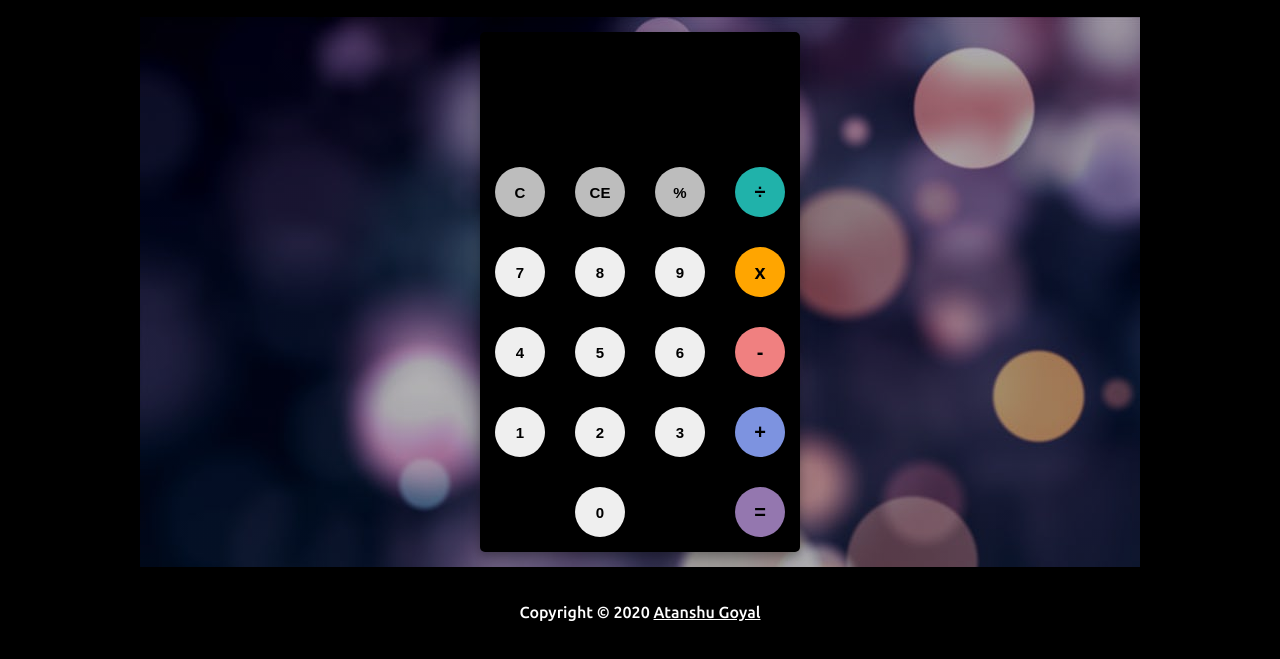
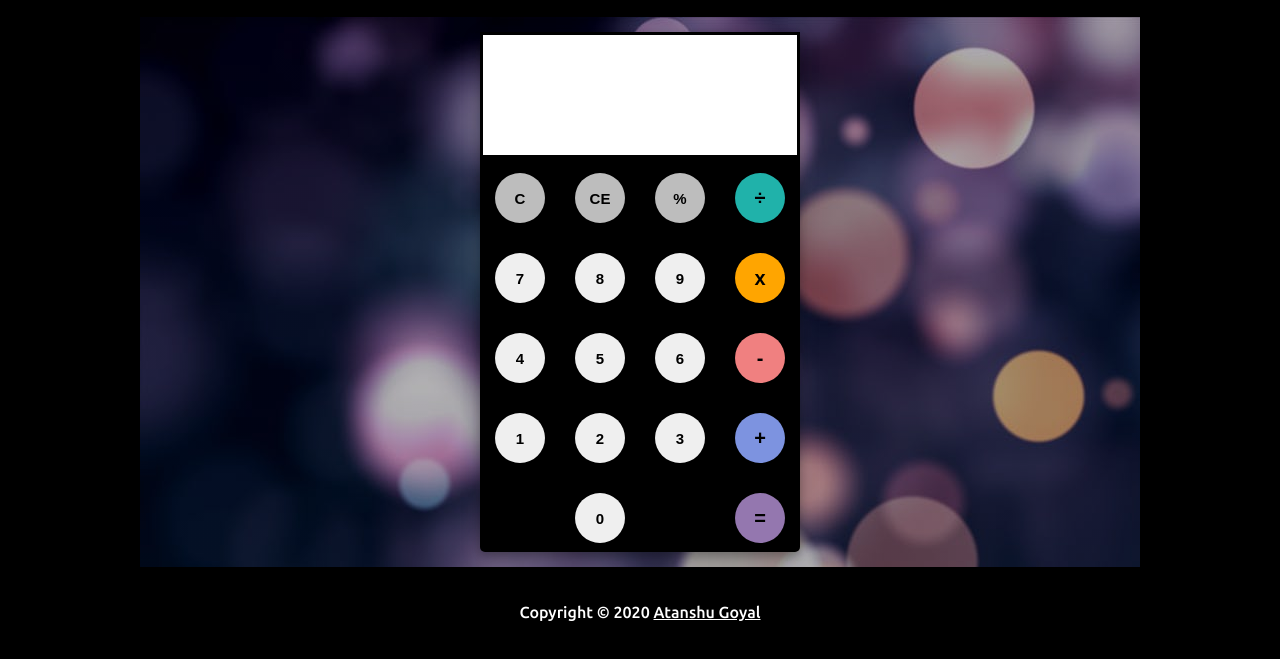
Before and after one commit to Atanshu/Calculator, a plain HTML site: page index.html in a window 1280 px wide. Shown: the part 71-730 px from the top of the page. Drawn offline with Linux system fonts and the light colour scheme.

Commit message:
Update style.css

```diff
--- a/style.css
+++ b/style.css
@@ -61,6 +61,8 @@ nav ul li a {
 
 #result{
     height:120px;
+    border: 3px solid black;
+    background-color: white;
 }
 
 #keyboard{
@@ -81,7 +83,7 @@ nav ul li a {
     height: 60px;
     margin: 10px 20px;
     font-size: 30px;
-    color: white;
+    color: black;
 
 }
 
```
